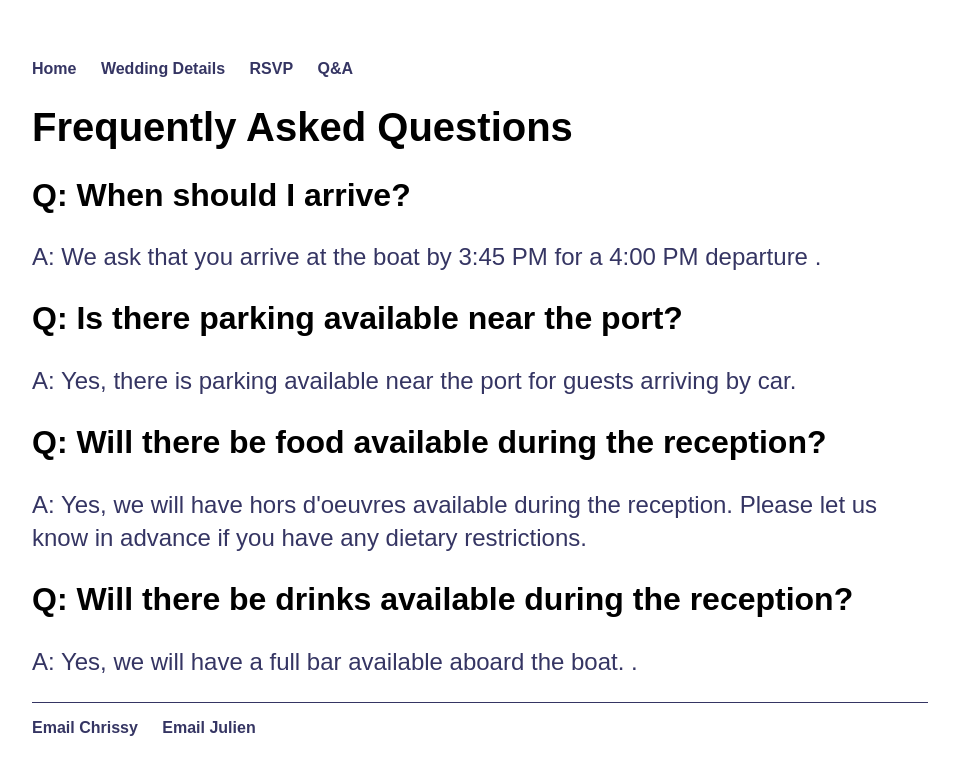
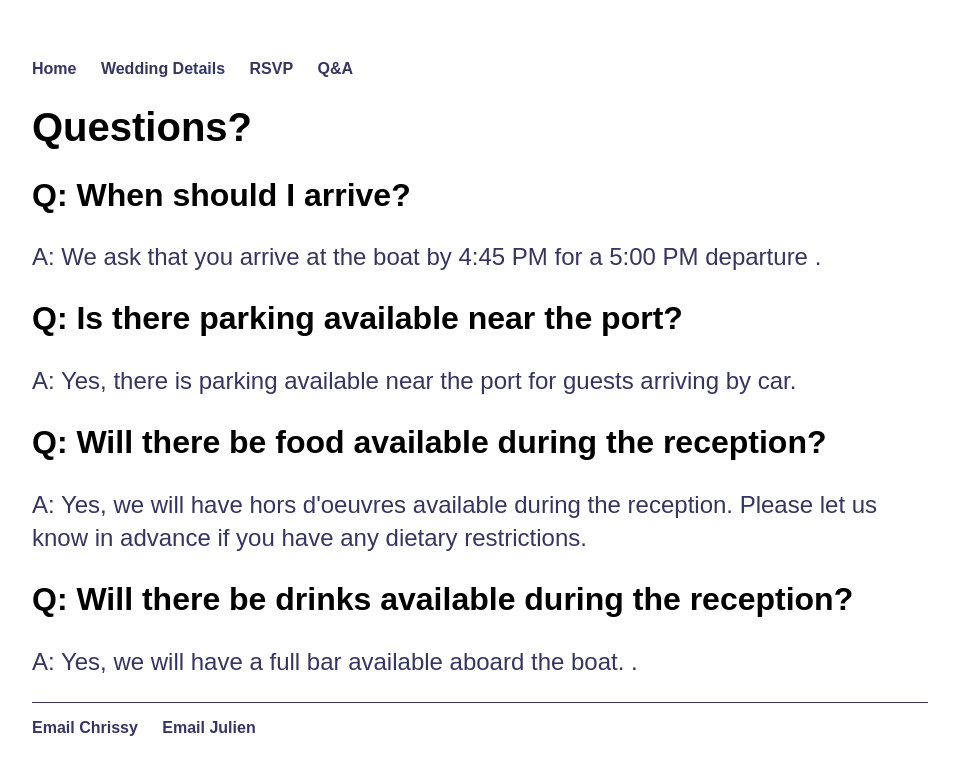
Before and after one commit to christina-ladam/wedding, a Jekyll site: the page built from qa.html, in a window 1280 px wide. Shown: the top 775 px of the page, without its empty margins (160-1119 px from the left). Built offline with Jekyll 4.4.1, drawn with Linux system fonts in a browser that asks for light colours; some web fonts are replaced.

Commit message:
Update qa.html

```diff
--- a/qa.html
+++ b/qa.html
@@ -2,10 +2,10 @@
 layout: default
 ---
     <div class="container">
-        <h1>Frequently Asked Questions</h1>
+        <h1>Questions?</h1>
 
         <h2>Q: When should I arrive?</h2>
-        <p>A: We ask that you arrive at the boat by 3:45 PM for a 4:00 PM departure .</p>
+        <p>A: We ask that you arrive at the boat by 4:45 PM for a 5:00 PM departure .</p>
 
         <h2>Q: Is there parking available near the port?</h2>
         <p>A: Yes, there is parking available near the port for guests arriving by car.</p>
```
